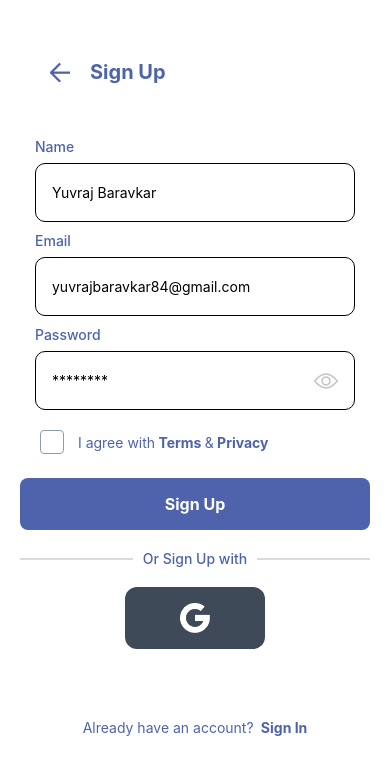
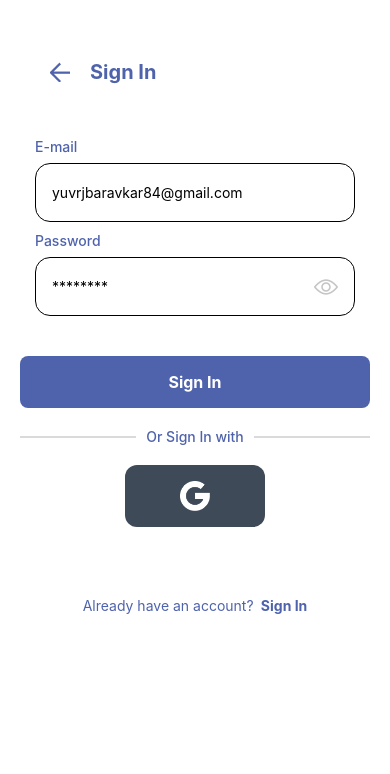
Before and after one commit to yuvraj8411/listicle, a React Native app: screen / in a window 390 px wide. Shown: the top 774 px of the page. Built offline with nearby package versions, Linux system fonts and the light colour scheme.

Commit message:
#Implementation of Sign In Screen UI

```diff
--- a/App.tsx
+++ b/App.tsx
@@ -3,11 +3,12 @@ import React from 'react';
 import { SafeAreaView, Text } from 'react-native';
 import Splash from './src/screens/Splash';
 import SignUp from './src/screens/SignUp';
+import SignIn from './src/screens/SignIn';
 function App() {
 
   return (
     <SafeAreaView>
-      <SignUp />
+      <SignIn />
     </SafeAreaView>
   );
 }
--- a/src/components/TextField/style.js
+++ b/src/components/TextField/style.js
@@ -16,8 +16,8 @@ export const styles = StyleSheet.create({
     },
 
     inputContainer: {
-        borderWidth: 0.8,
-        borderRadius: 10,
+        borderWidth: 1,
+        borderRadius: 15,
         alignItems: "center",
         color: colors.grey,
         flexDirection: "row",
@@ -27,7 +27,6 @@ export const styles = StyleSheet.create({
         paddingVertical: 20,
         paddingHorizontal: 16,
         flex: 1,
-        //  color: colors.lightGrey,
     },
     image: {
         height: 24,
--- /dev/null
+++ b/src/screens/SignIn/index.js
@@ -0,0 +1,28 @@
+import React from 'react';
+import { View, Text, ScrollView } from 'react-native';
+import AuthHeader from "../../components/AuthHeader";
+import Input from "../../components/TextField";
+import Button from "../../components/Button";
+import Separator from "../../components/Seperator";
+import GoogleButton from "../../components/GoogleButton";
+import { styles } from "./style";
+
+
+const SignIn = () => {
+    return (
+        <ScrollView style={styles.container} >
+            <AuthHeader title="Sign In" onBackPress={() => { }} />
+            <Input label="E-mail" placeholder="yuvrjbaravkar84@gmail.com" />
+            <Input isPassword label="Password" placeholder="********" />
+            <Button title="Sign In" style={{ marginTop: 30, paddingLeft: 20, paddingRight: 20 }} />
+            <Separator text="Or Sign In with" />
+            <View style={{ alignItems: 'center' }}>
+                <GoogleButton />
+            </View>
+            <Text style={styles.footerText}>Already have an account? <Text style={styles.footerTextBold}> Sign In</Text></Text>
+
+        </ScrollView>
+    );
+}
+
+export default React.memo(SignIn);
--- /dev/null
+++ b/src/screens/SignIn/style.js
@@ -0,0 +1,21 @@
+import { StyleSheet } from "react-native";
+import { colors } from "../../utils/color";
+
+
+
+export const styles = StyleSheet.create({
+
+    container: {
+        padding: 20,
+    },
+    footerText: {
+        textAlign: 'center',
+        marginTop: 20,
+        color: colors.blue,
+    },
+    footerTextBold: {
+        fontWeight: 'bold',
+        color: colors.blue,
+    }
+
+});
```
